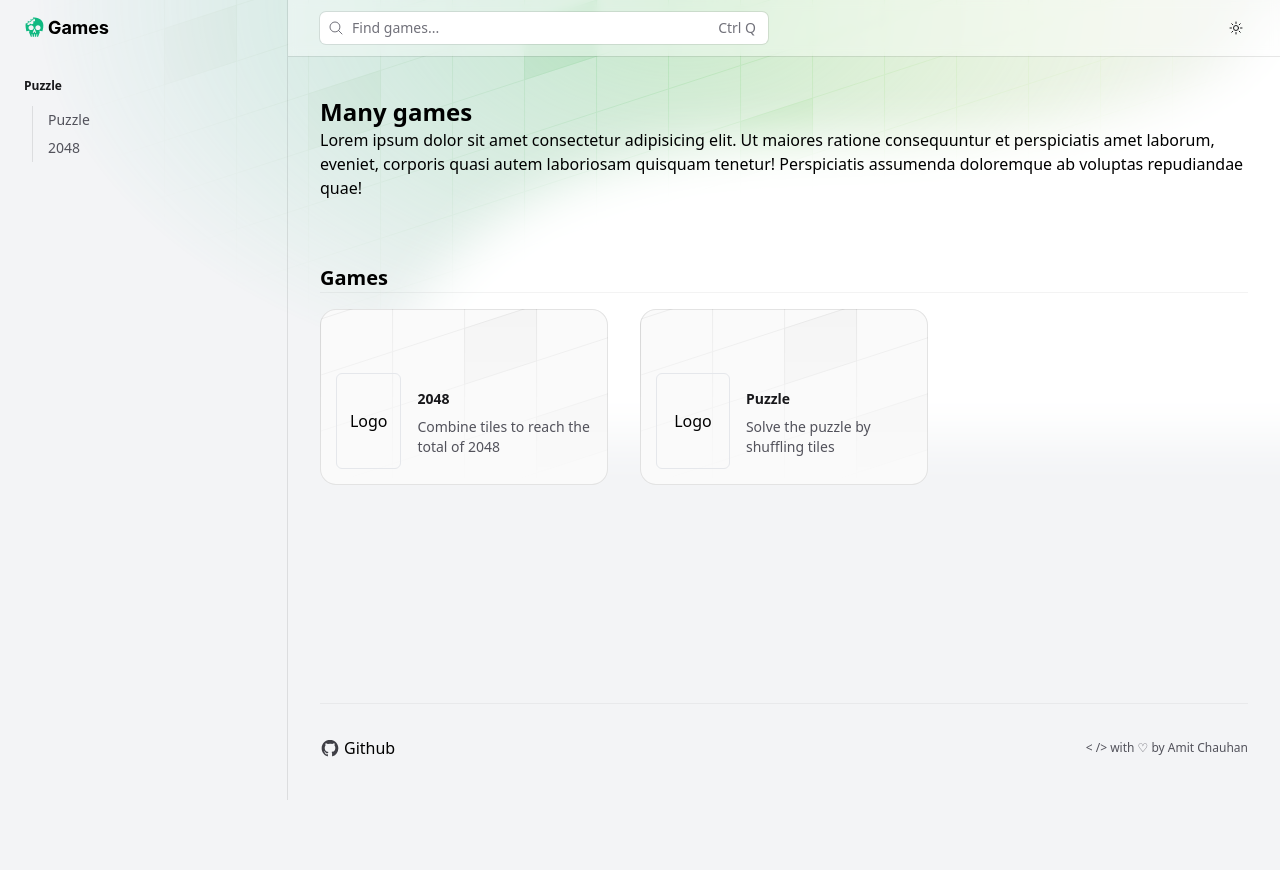
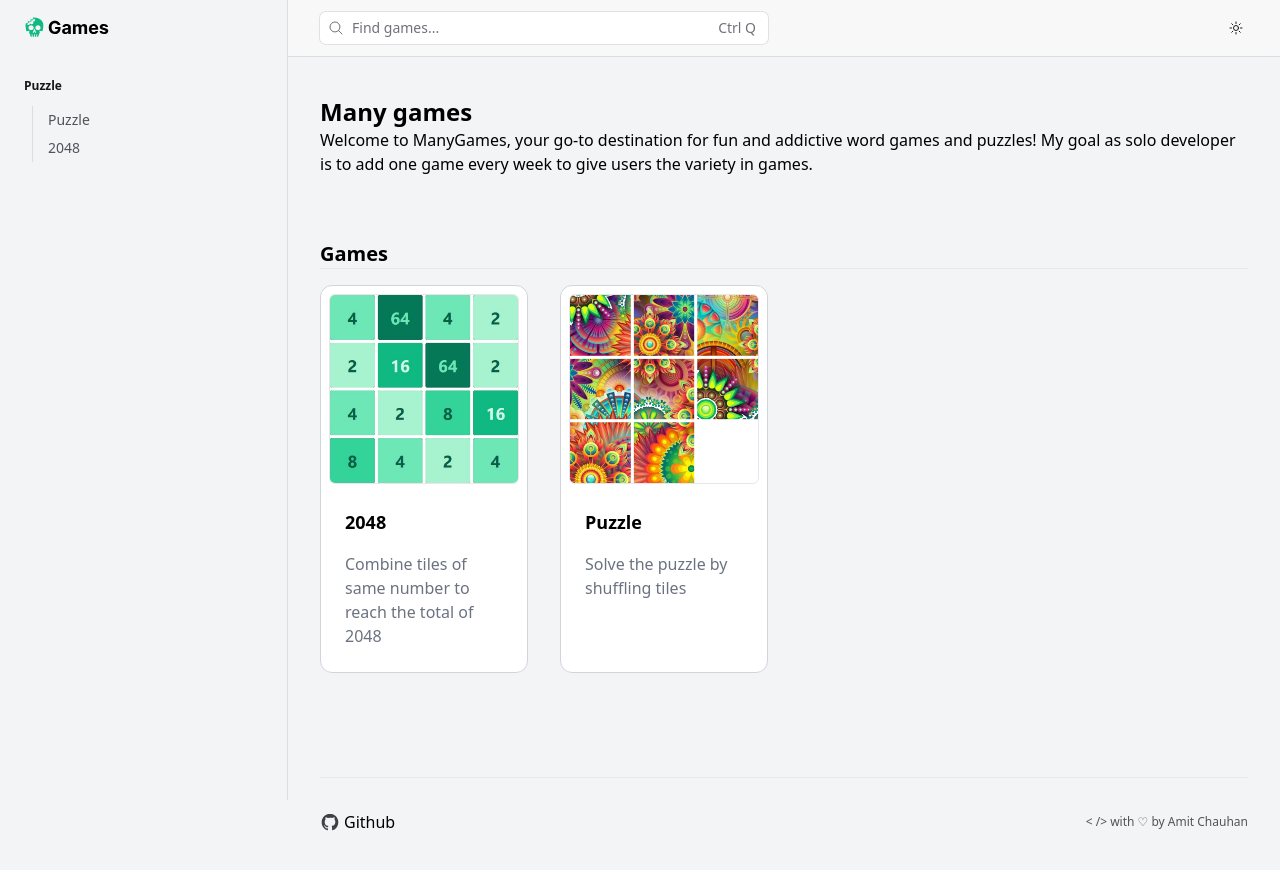
Before and after one commit to Legend0619/ManyGames, a React (Vite) app: page / in a window 1280 px wide. Shown: the top 870 px of the page. Before the commit the page ends 800 px from the top, so only its background shows below. Built offline with nearby package versions, Linux system fonts and the light colour scheme.

Commit message:
Game card update with game logos

```diff
--- a/src/layout/Hero.tsx
+++ b/src/layout/Hero.tsx
@@ -1,17 +1,34 @@
+import { lazy, Suspense } from "react";
 import { Link } from "react-router-dom";
-import GameCard from "./components/GameCard";
-import HeroOverlay from "./components/HeroOverlay";
+import { GameCardPropsType } from "./components/GameCard";
+
+const GameCard = lazy(() => import("./components/GameCard"));
+
+const GameCardFallback: React.FC<GameCardPropsType> = (props) => {
+  return (
+    <Suspense
+      fallback={
+        <div className="min-h-[400px] animate-pulse rounded-lg bg-gray-200 dark:bg-zinc-800"></div>
+      }
+    >
+      <GameCard
+        imageUrl={props.imageUrl}
+        title={props.title}
+        link={props.link}
+        description={props.description}
+      />
+    </Suspense>
+  );
+};
 
 export default function Hero() {
   return (
     <>
-      <HeroOverlay />
       <h1 className="text-2xl font-bold dark:text-white">Many games</h1>
       <p className="dark:text-zinc-400">
-        Lorem ipsum dolor sit amet consectetur adipisicing elit. Ut maiores
-        ratione consequuntur et perspiciatis amet laborum, eveniet, corporis
-        quasi autem laboriosam quisquam tenetur! Perspiciatis assumenda
-        doloremque ab voluptas repudiandae quae!
+        Welcome to ManyGames, your go-to destination for fun and addictive word
+        games and puzzles! My goal as solo developer is to add one game every
+        week to give users the variety in games.
       </p>
       <div className="my-16 xl:max-w-none">
         <h2 className="scroll-mt-24 text-xl font-bold dark:text-white">
@@ -19,29 +36,18 @@ export default function Hero() {
             className="group text-inherit no-underline hover:text-inherit"
             to="/#wordgames"
           >
-            <div className="absolute mt-1 ml-[calc(-1*var(--width))] hidden w-[var(--width)] opacity-0 transition [--width:calc(2.625rem+0.5px+50%-min(50%,calc(theme(maxWidth.lg)+theme(spacing.8))))] group-hover:opacity-100 group-focus:opacity-100 md:block lg:z-50 2xl:[--width:theme(spacing.10)]">
-              <div className="group/anchor block h-5 w-5 rounded-lg bg-zinc-50 ring-1 ring-inset ring-zinc-300 transition hover:ring-zinc-500 dark:bg-zinc-800 dark:ring-zinc-700 dark:hover:bg-zinc-700 dark:hover:ring-zinc-600">
-                <svg
-                  viewBox="0 0 20 20"
-                  fill="none"
-                  strokeLinecap="round"
-                  aria-hidden="true"
-                  className="h-5 w-5 stroke-zinc-500 transition dark:stroke-zinc-400 dark:group-hover/anchor:stroke-white"
-                >
-                  <path d="m6.5 11.5-.964-.964a3.535 3.535 0 1 1 5-5l.964.964m2 2 .964.964a3.536 3.536 0 0 1-5 5L8.5 13.5m0-5 3 3"></path>
-                </svg>
-              </div>
-            </div>
             Games
           </Link>
         </h2>
-        <div className="grid grid-cols-1 gap-8 border-t border-zinc-900/5 pt-4 dark:border-white/5 sm:grid-cols-2 xl:grid-cols-3">
-          <GameCard
+        <div className="grid grid-cols-1 gap-8 border-t border-zinc-900/5 pt-4 dark:border-white/5 sm:grid-cols-3 xl:grid-cols-4">
+          <GameCardFallback
+            imageUrl="/assets/2048Icon.png"
             link="/2048"
             title="2048"
-            description="Combine tiles to reach the total of 2048"
+            description="Combine tiles of same number to reach the total of 2048"
           />
-          <GameCard
+          <GameCardFallback
+            imageUrl="/assets/puzzleIcon.png"
             link="/puzzle"
             title="Puzzle"
             description="Solve the puzzle by shuffling tiles"
--- a/src/layout/components/GameCard.tsx
+++ b/src/layout/components/GameCard.tsx
@@ -1,126 +1,71 @@
-import { useRef } from "react";
+import { useEffect, useRef, useState } from "react";
 import { Link } from "react-router-dom";
 
-type GameCardProps = {
+export type GameCardPropsType = {
   title: string;
+  link: string;
   description: string;
-  link: string;
-  logo?: JSX.Element;
+  imageUrl: string;
 };
 
-export default function GameCard(props: GameCardProps) {
-  const refGradientMask = useRef<HTMLDivElement>(null);
-  const refSVGMask = useRef<HTMLDivElement>(null);
-  function handleHoverAnimation(e: any) {
-    var card = e.target.getBoundingClientRect();
-    var x = e.clientX - card.left;
-    var y = Math.floor(e.clientY - card.top);
-    if (refGradientMask.current !== null && refSVGMask.current !== null) {
-      refGradientMask.current.style.maskImage = `radial-gradient(150px at ${x}px ${y}px, white, transparent)`;
-      refSVGMask.current.style.maskImage = `radial-gradient(150px at ${x}px ${y}px, white, transparent)`;
+export default function GameCard(props: GameCardPropsType) {
+  const imgRef = useRef<HTMLImageElement>(null);
+  const [isVisible, setIsVisible] = useState<boolean>(false);
+  const [isLoading, setIsLoading] = useState<boolean>(true);
+
+  useEffect(() => {
+    if (imgRef.current) {
+      const observer = new IntersectionObserver(
+        (entries) => {
+          entries.forEach((entry) => {
+            if (entry.isIntersecting) {
+              setIsVisible(true);
+              observer.unobserve(imgRef.current!);
+            }
+          });
+        },
+        { rootMargin: "50px" }
+      );
+      observer.observe(imgRef.current);
+      return () => {
+        if (imgRef.current === null) return;
+        observer.unobserve(imgRef.current!);
+      };
     }
-  }
+  }, [props.imageUrl]);
+
+  const handleImageLoad = () => {
+    setIsLoading(false);
+  };
+
   return (
-    <div
-      className="group relative flex rounded-2xl bg-zinc-50 transition-shadow hover:shadow-md hover:shadow-zinc-900/5 dark:bg-white/5 dark:hover:shadow-black/5"
-      onMouseMoveCapture={(e) => handleHoverAnimation(e)}
+    <Link
+      to={props.link}
+      className="flex flex-col overflow-hidden rounded-xl border border-gray-300 bg-white transition-shadow hover:shadow-md dark:border-zinc-700 dark:bg-zinc-800"
     >
-      <div className="pointer-events-none">
-        <div className="absolute inset-0 rounded-2xl transition duration-300 [mask-image:linear-gradient(white,transparent)] group-hover:opacity-50">
-          <svg
-            aria-hidden="true"
-            className="dark:fill-white/1 dark:stroke-white/2.5 absolute inset-x-0 inset-y-[-30%] h-[160%] w-full skew-y-[-18deg] fill-black/[0.02] stroke-black/5"
-          >
-            <defs>
-              <pattern
-                id=":R56hd6:"
-                width="72"
-                height="56"
-                patternUnits="userSpaceOnUse"
-                x="50%"
-                y="16"
-              >
-                <path d="M.5 56V.5H72" fill="none"></path>
-              </pattern>
-            </defs>
-            <rect
-              width="100%"
-              height="100%"
-              strokeWidth="0"
-              fill="url(#:R56hd6:)"
-            ></rect>
-            <svg x="50%" y="16" className="overflow-visible">
-              <rect strokeWidth="0" width="73" height="57" x="0" y="56"></rect>
-              <rect
-                strokeWidth="0"
-                width="73"
-                height="57"
-                x="72"
-                y="168"
-              ></rect>
-            </svg>
-          </svg>
-        </div>
-        <div
-          className="absolute inset-0 rounded-2xl bg-gradient-to-r from-[#D7EDEA] to-[#F4FBDF] opacity-0 transition duration-300 group-hover:opacity-100 dark:from-[#202D2E] dark:to-[#303428]"
-          ref={refGradientMask}
-        ></div>
-        <div
-          className="absolute inset-0 rounded-2xl opacity-0 mix-blend-overlay transition duration-300 group-hover:opacity-100"
-          ref={refSVGMask}
-        >
-          <svg
-            aria-hidden="true"
-            className="dark:fill-white/2.5 absolute inset-x-0 inset-y-[-30%] h-[160%] w-full skew-y-[-18deg] fill-black/50 stroke-black/70 dark:stroke-white/10"
-          >
-            <defs>
-              <pattern
-                id=":R1d6hd6:"
-                width="72"
-                height="56"
-                patternUnits="userSpaceOnUse"
-                x="50%"
-                y="16"
-              >
-                <path d="M.5 56V.5H72" fill="none"></path>
-              </pattern>
-            </defs>
-            <rect
-              width="100%"
-              height="100%"
-              strokeWidth="0"
-              fill="url(#:R1d6hd6:)"
-            ></rect>
-            <svg x="50%" y="16" className="overflow-visible">
-              <rect strokeWidth="0" width="73" height="57" x="0" y="56"></rect>
-              <rect
-                strokeWidth="0"
-                width="73"
-                height="57"
-                x="72"
-                y="168"
-              ></rect>
-            </svg>
-          </svg>
-        </div>
+      <div className="mx-2 mt-2 overflow-hidden rounded-md border dark:border-zinc-700">
+        {isLoading && (
+          <div className="aspect-square w-full animate-pulse bg-gray-200 dark:bg-zinc-700"></div>
+        )}
+        <img
+          alt="Icon"
+          className="bg-cover"
+          style={{ opacity: isVisible ? 1 : 0 }}
+          ref={imgRef}
+          src={isVisible ? props.imageUrl : ""}
+          onLoad={handleImageLoad}
+        />
       </div>
-      <div className="absolute inset-0 rounded-2xl ring-1 ring-inset ring-zinc-900/10 group-hover:ring-zinc-900/10 dark:ring-white/10 dark:group-hover:ring-white/20"></div>
-      <div className="relative flex items-center gap-4 rounded-2xl p-4 pt-16">
-        <div className="flex h-24 w-24 items-center justify-center rounded-md border text-black dark:text-white">
-          Logo
-        </div>
+      <div className="flex flex-col p-4 pb-8 xl:p-6">
         <div className="flex flex-col">
-          <h3 className="text-sm font-semibold leading-7 text-zinc-900 dark:text-white">
-            <Link to={props.link}>
-              <span className="absolute inset-0 rounded-2xl"></span>
-              {props.title}
-            </Link>
-          </h3>
-          <p className="mt-1 text-ellipsis text-sm text-zinc-600 dark:text-zinc-400">
+          <span className="text-lg font-bold dark:text-white">
+            {props.title}
+          </span>
+          <p className="mt-4 justify-end text-gray-500 dark:text-gray-400">
             {props.description}
           </p>
         </div>
       </div>
-    </div>
+    </Link>
   );
 }
```
Also changed, not shown: public/assets/2048Icon.png (added), public/assets/puzzleIcon.png (added).
